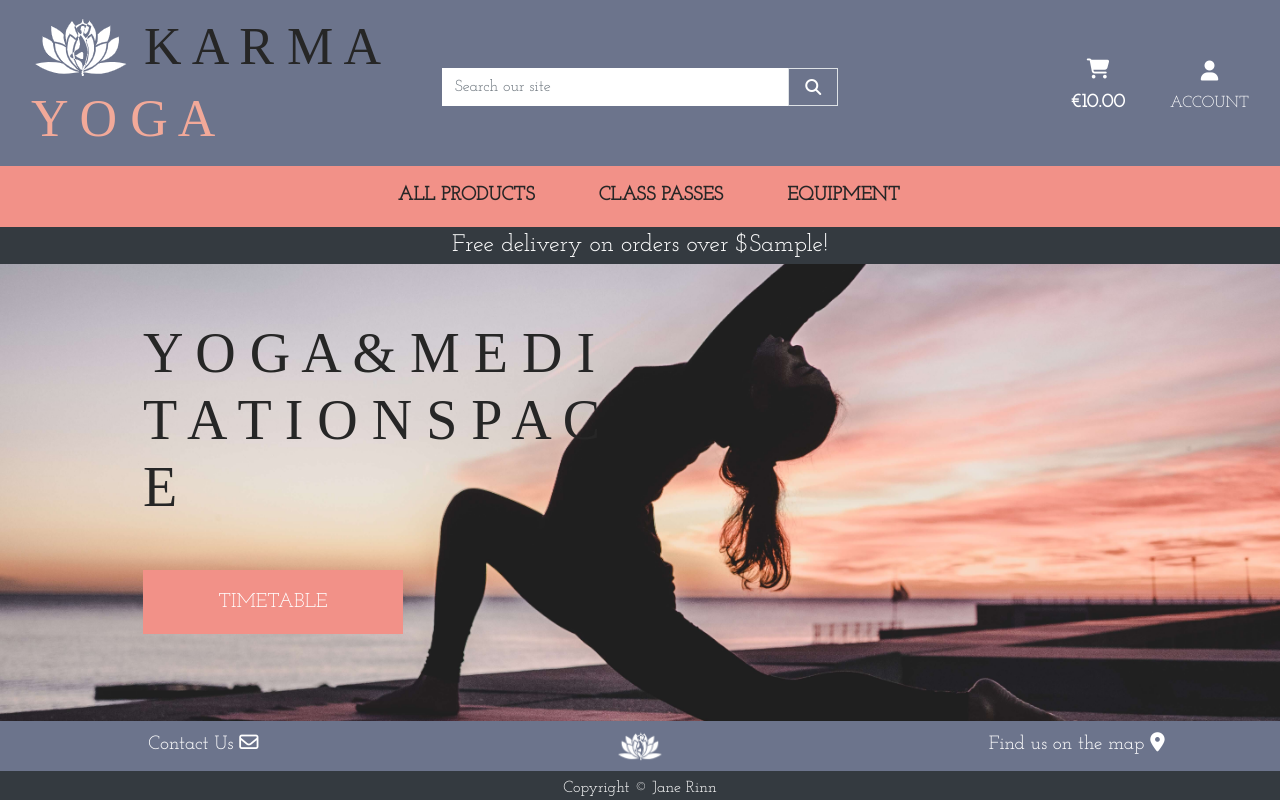
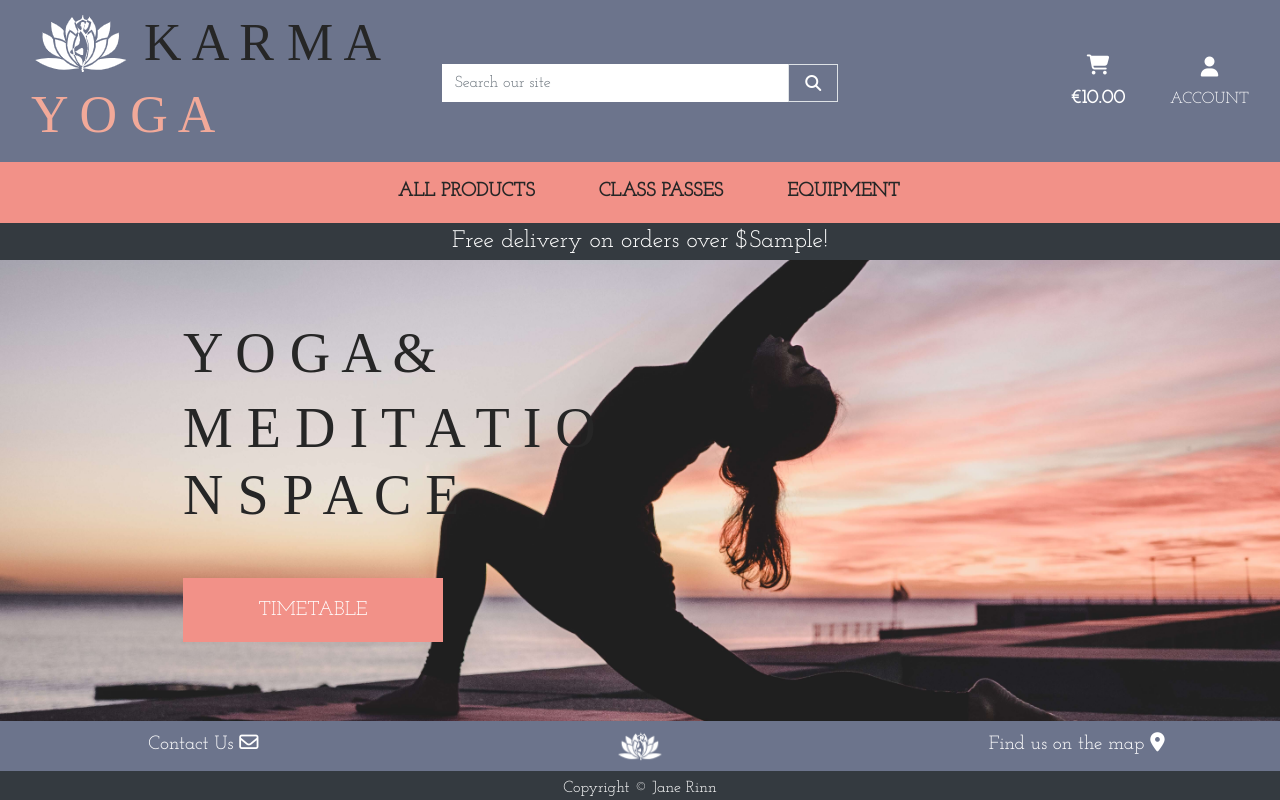
Before and after one commit to janeyrinn/karmayoga, a Django app: template home/templates/home/index.html in a window 1280 px wide. Run offline with Django 3.2, Linux system fonts and the light colour scheme; the template is opened without the code that fills it: most values are stand-ins (such as "Sample title", 1, 10 or a date in 2020); some libraries are stand-ins or nearby versions; some web fonts are replaced.

Commit message:
Style Home Page Text

```diff
--- a/home/templates/home/index.html
+++ b/home/templates/home/index.html
@@ -15,14 +15,17 @@
 <div class="container h-100">
     <div class="row h-100">
         <div class="col-7 col-md-6 my-auto">
+            <ul>
+            <h1 class="display-4 logo-font hero-text">Y o g a  & </h1>
             <h1 class="display-4 logo-font hero-text">
-                Y o g a   &   M e d i t a t i o n   S p a c e
-            </h1>
-            <div class="my-5">
-                <h4>
-                    <a href="" class="timetable-button btn btn-lg rounded-0 text-uppercase py-3">Timetable</a>
-                </h4>
-            </div>
+                M e d i t a t i o n   S p a c e</h1>
+                <div class="my-5">
+                    <h4>
+                        <a href="" class="timetable-button btn btn-lg rounded-0 text-uppercase py-3">Timetable</a>
+                    </h4>
+                </div>
+            </ul>
+
         </div>
     </div>
 </div>
--- a/static/css/base.css
+++ b/static/css/base.css
@@ -1,5 +1,7 @@
 html {
     height: 100%;
+    margin: 0;
+    padding: 0;
 }
 
 body {
@@ -150,6 +152,7 @@ footer img {
 
 /*---------------HOMEPAGE----------*/
 
+
 .timetable-button {
     background: #F29188;
     color: white;
--- a/templates/base.html
+++ b/templates/base.html
@@ -49,7 +49,7 @@
 
 <body>
     <header class="container-fluid fixed-top">
-        <div id="topnav" class="row bg-blue pt-lg-2 d-none d-lg-flex">
+        <div id="topnav" class="row bg-blue pt-lg-1 d-none d-lg-flex">
             <!--Nav Logo-->
             <div class="col-12 col-lg-4 my-auto py-1 py-lg-0 text-center text-lg-left">
                 <a href="{% url 'home' %}" class="nav-link logo-link">
```
Also changed, not shown: media/hero-img-2.jpg (added).
